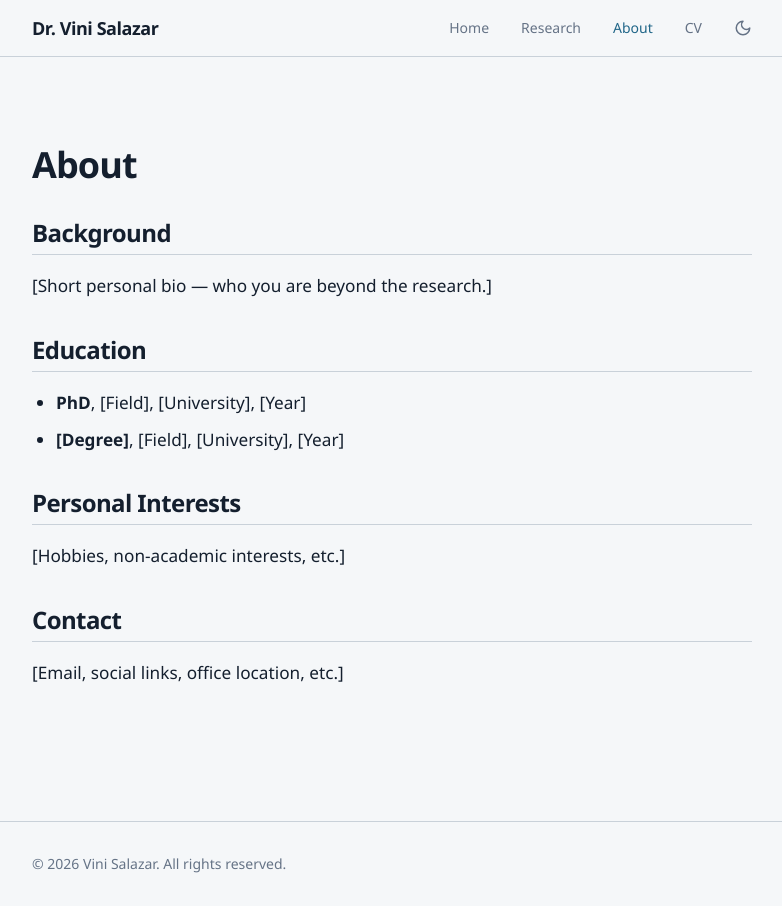
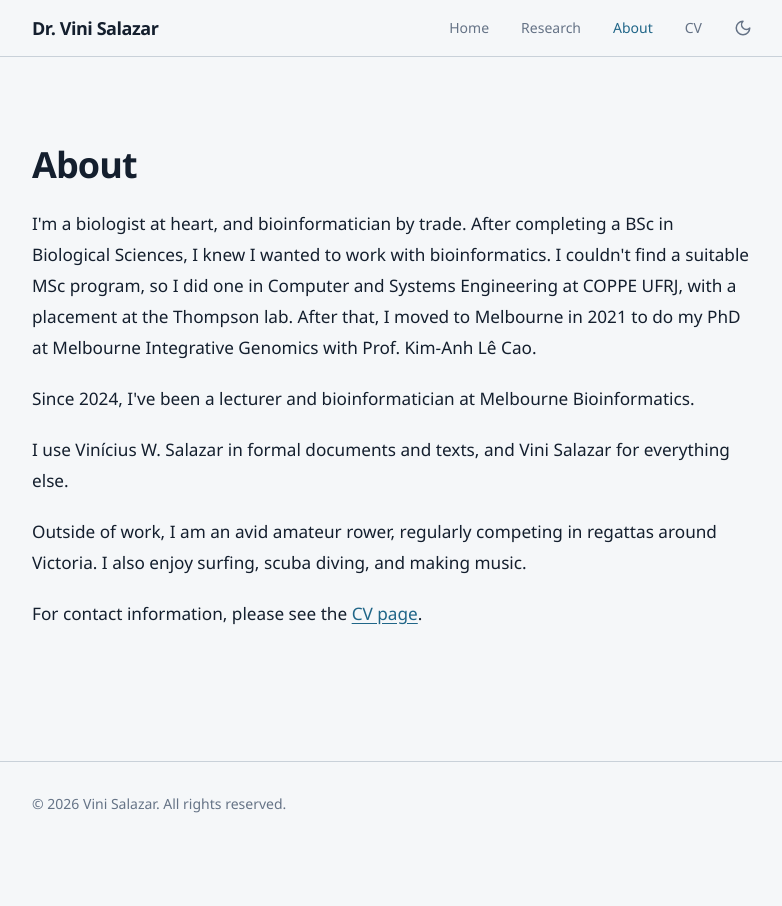
Before and after one commit to vinisalazar/academic-website, a React (Vite) app: page /about in a window 1280 px wide. Shown: the whole page, without its empty margins (248-1030 px from the left). After the commit the page ends 846 px from the top, so only its background shows below. Built offline with nearby package versions, Linux system fonts and the light colour scheme; the HTML template or start-up script is replaced by a standard one; a web font is replaced by a local one.

Commit message:
Fill about page

```diff
--- a/src/content/about.ts
+++ b/src/content/about.ts
@@ -1,19 +1,14 @@
 export const aboutContent = `# About
 
-## Background
+I'm a biologist at heart, and bioinformatician by trade. After completing a BSc in Biological Sciences, I knew I wanted to work with bioinformatics.
+I couldn't find a suitable MSc program, so I did one in Computer and Systems Engineering at COPPE UFRJ, with a placement at the Thompson lab.
+After that, I moved to Melbourne in 2021 to do my PhD at Melbourne Integrative Genomics with Prof. Kim-Anh Lê Cao.
 
-[Short personal bio — who you are beyond the research.]
+Since 2024, I've been a lecturer and bioinformatician at Melbourne Bioinformatics.
 
-## Education
+I use Vinícius W. Salazar in formal documents and texts, and Vini Salazar for everything else.
 
-- **PhD**, [Field], [University], [Year]
-- **[Degree]**, [Field], [University], [Year]
+Outside of work, I am an avid amateur rower, regularly competing in regattas around Victoria. I also enjoy surfing, scuba diving, and making music.
 
-## Personal Interests
-
-[Hobbies, non-academic interests, etc.]
-
-## Contact
-
-[Email, social links, office location, etc.]
+For contact information, please see the [CV page](https://vinisalazar.github.io/cv).
 `;
```
